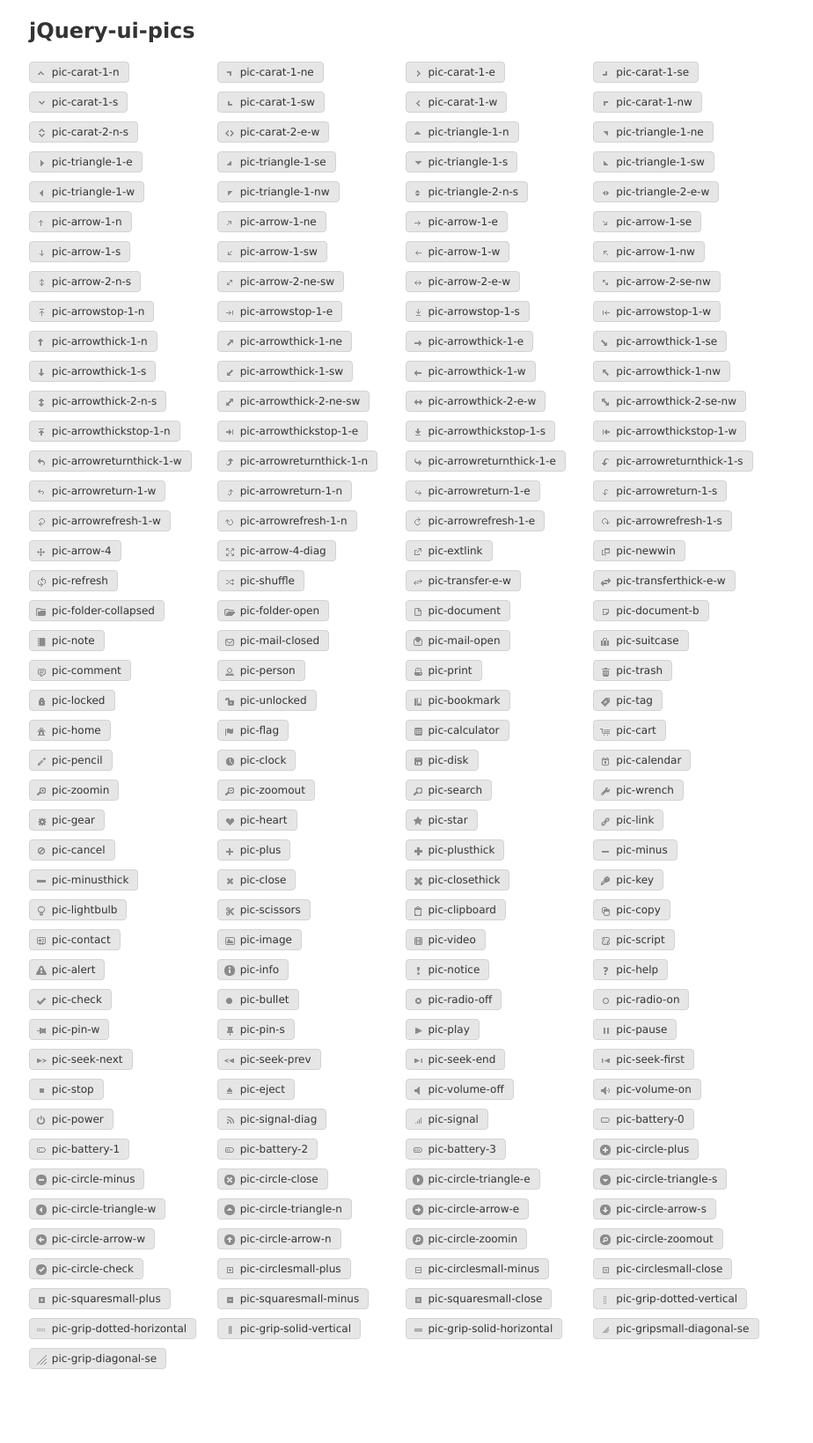
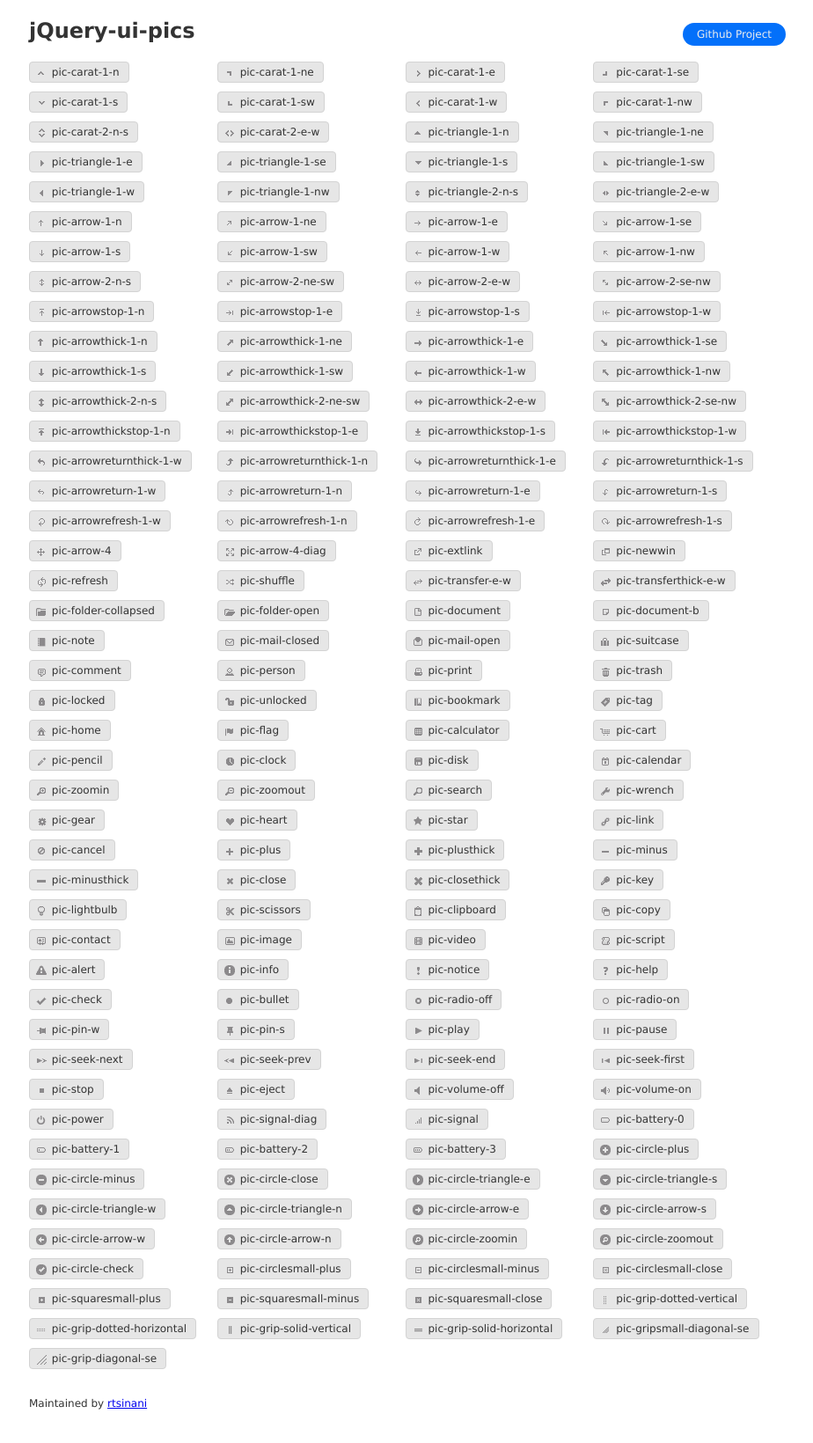
Before and after one commit to rtsinani/jQuery-ui-pic, a plain HTML site: page index.html in a window 1280 px wide. Shown: the whole page at 88% size, without its empty margins (127-1051 px from the left). Before the commit the page ends 1574 px from the top, so only its background shows below. Drawn offline with Linux system fonts and the light colour scheme.

Commit message:
add github links

```diff
--- a/css/example.css
+++ b/css/example.css
@@ -2,9 +2,14 @@
 	color: #333; text-align:center; }
 
 .cont { width:960px; margin:0 auto; text-align:left; }
+.footer { margin-bottom:100px; }
+
 h1 { padding:10px 0; }
+h1 a { float:right; display:inline-block; margin-right:100px; font-size:12px; text-decoration:none; color:#eee;
+	padding:4px 16px; background:#0370fa; font-weight:normal;
+	border-radius:14px; }
 
-#icons { list-style:none; margin:0; padding:0; }
+#icons { list-style:none; margin:0 0 20px 0; padding:0; }
 #icons > li { margin:0 10px 10px 0; padding:0; display:inline-block; width:200px; }
 #icons > li > span { width1:24px; display:inline-block; padding:0 10px 0 5px;
 	text-align:center; line-height:22px; cursor:pointer; border:1px solid #d3d3d3;
--- a/index.html
+++ b/index.html
@@ -6,7 +6,7 @@
 </head>
 <body>
 	<div class="cont">
-		<h1>jQuery-ui-pics</h1>
+		<h1>jQuery-ui-pics <a href="https://github.com/rtsinani/jQuery-ui-pic">Github Project</a></h1>
 	</div>
 
 	<div class="cont">
@@ -206,5 +206,9 @@
 			<li title=".pic-grip-diagonal-se"><span><i class="pic-grip-diagonal-se"></i> pic-grip-diagonal-se</span></li>
 		</ui>
 	</div>
+
+	<div class="cont footer">
+		Maintained by <a href="https://github.com/rtsinani">rtsinani</a>
+	</div>
 </body>
 </html>
```
